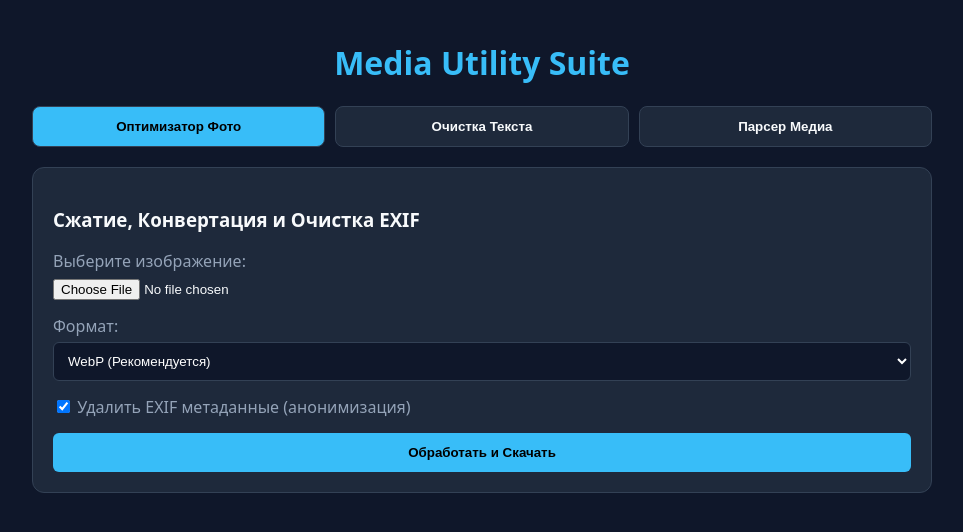
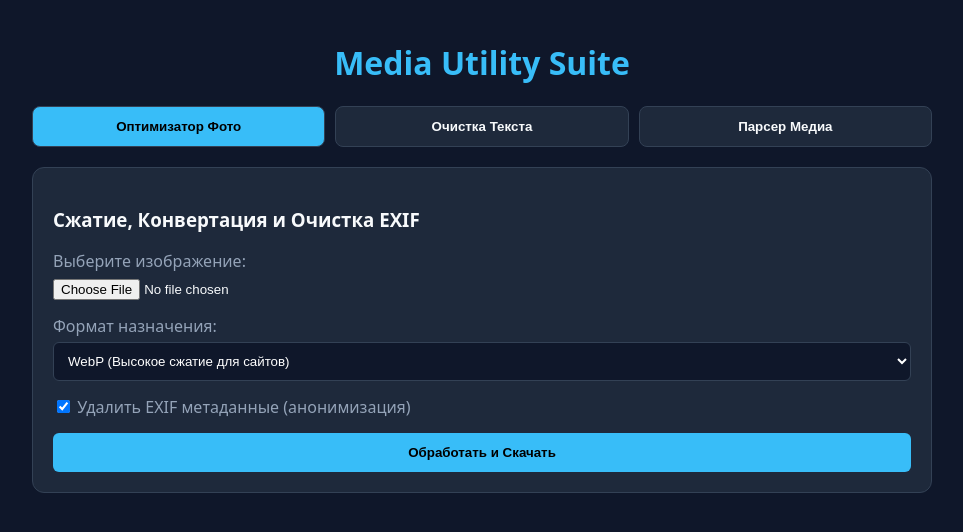
Before and after one commit to ilyanic-hub/Media-Content-Utility-Suite, a FastAPI app: page / in a window 1280 px wide. Shown: the top 532 px of the page, without its empty margins (158-1121 px from the left). Run offline with FastAPI, Linux system fonts and the light colour scheme.

Commit message:
Update index.html

```diff
--- a/templates/index.html
+++ b/templates/index.html
@@ -104,13 +104,17 @@
                 <input type="file" id="imgFile" accept="image/*" required>
             </div>
             <div class="form-group">
-                <label>Формат:</label>
-                <select id="targetFormat">
-                    <option value="WEBP">WebP (Рекомендуется)</option>
-                    <option value="JPEG">JPEG</option>
-                    <option value="PNG">PNG</option>
-                </select>
-            </div>
+    <label>Формат назначения:</label>
+    <select id="targetFormat">
+        <option value="WEBP">WebP (Высокое сжатие для сайтов)</option>
+        <option value="AVIF">AVIF (Максимальное сжатие нового поколения)</option>
+        <option value="JPEG">JPEG (Классический фото-формат)</option>
+        <option value="PNG">PNG (С сохранением прозрачности)</option>
+        <option value="GIF">GIF (Графика и анимации)</option>
+        <option value="BMP">BMP (Несжатый точечный рисунок)</option>
+        <option value="TIFF">TIFF (Высокая детализация)</option>
+    </select>
+</div>
             <div class="form-group">
                 <label><input type="checkbox" id="stripExif" checked> Удалить EXIF метаданные (анонимизация)</label>
             </div>
```
